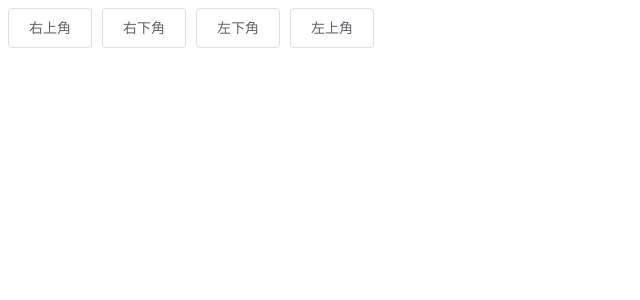
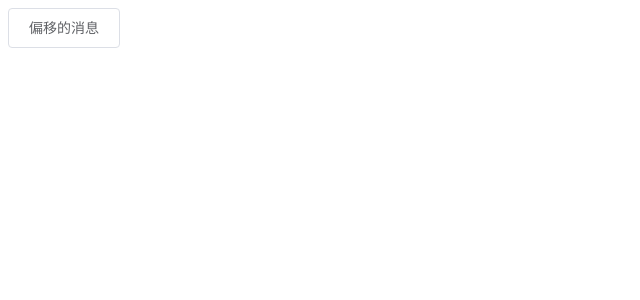
Before and after one commit to kingyeahwei/element_learning, a Vue app: page / in a window 1280 px wide. Shown: the top 300 px of the page, without its empty margins (0-640 px from the left). Built offline with nearby package versions, Linux system fonts and the light colour scheme.

Commit message:
notification 带有偏移

```diff
--- a/src/App.vue
+++ b/src/App.vue
@@ -1,9 +1,6 @@
 <template>
   <div id="app">
-    <el-button plain @click="open1">右上角</el-button>
-    <el-button plain @click="open2">右下角</el-button>
-    <el-button plain @click="open3">左下角</el-button>
-    <el-button plain @click="open4">左上角</el-button>
+    <el-button plain @click="open">偏移的消息</el-button>
   </div>
 </template>
 
@@ -14,33 +11,14 @@
             return {}
         },
         methods: {
-            open1() {
+            open() {
                 this.$notify({
-                    title: "自定义位置",
-                    message: "右上角弹出的消息",
-                });
-            },
-            open2() {
-                this.$notify({
-                    title: "自定义位置",
-                    message: "右下角弹出的消息",
+                    title: "偏移",
+                    message: "这是一条带有偏移的提示消息",
+                    offset: 300,
                     position: "bottom-right"
-                });
-            },
-            open3() {
-                this.$notify({
-                    title: "自定义位置",
-                    message: "左下角弹出的消息",
-                    position: "bottom-left"
                 })
             },
-            open4() {
-                this.$notify({
-                    title: "自定义位置",
-                    message: "左上角弹出的消息",
-                    position: "top-left"
-                })
-            }
         }
     }
 </script>
```
